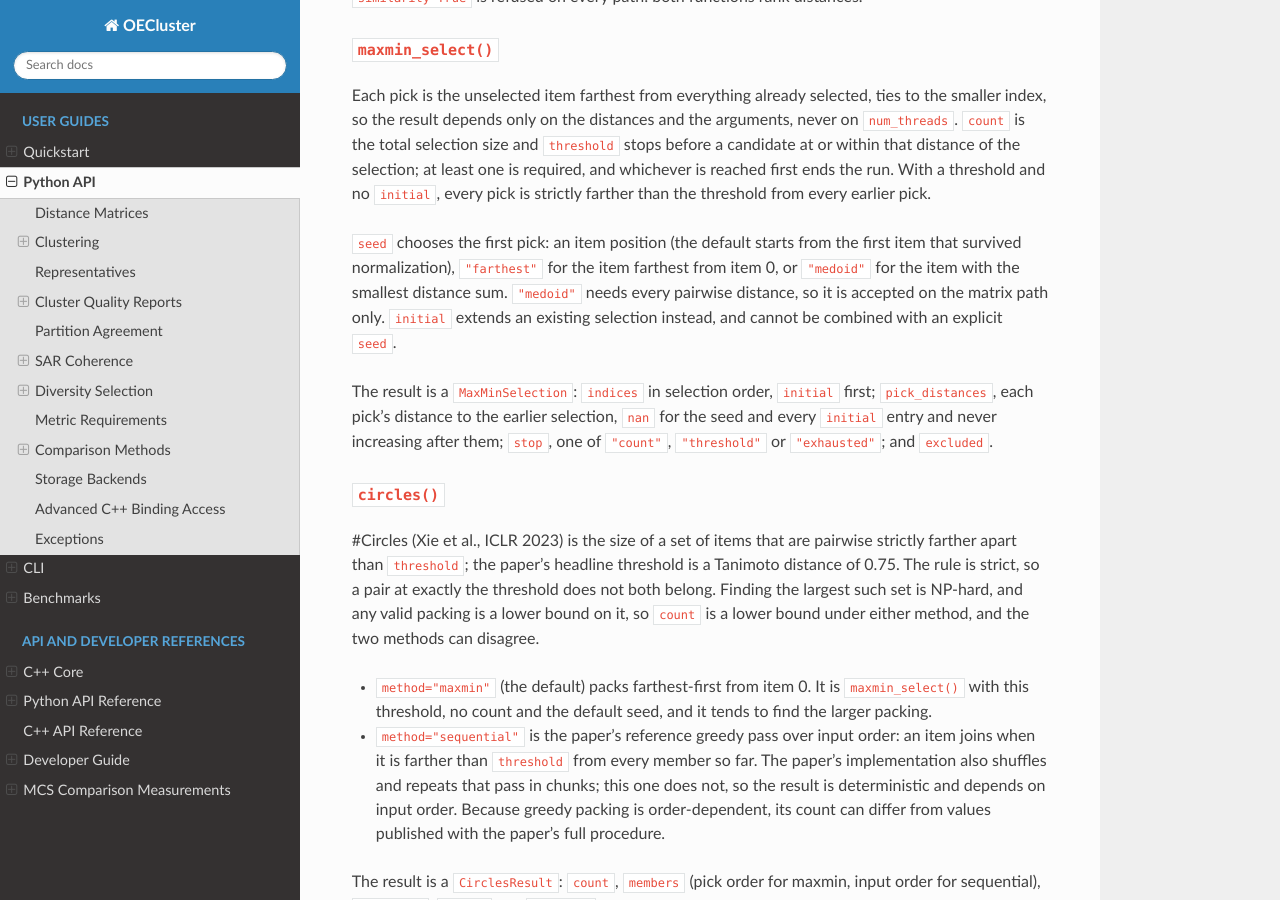
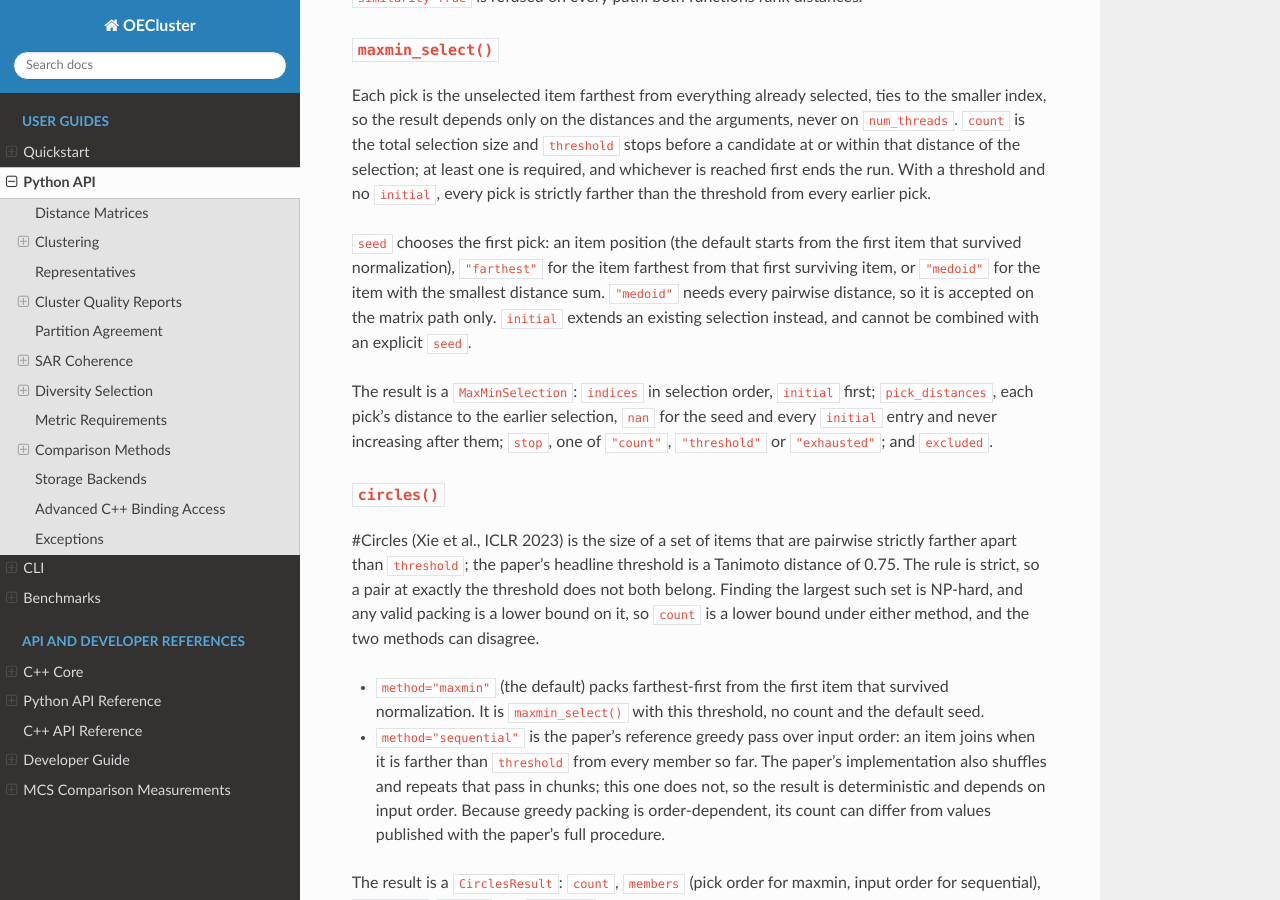
Before and after one commit to scott-arne/oecluster, a Sphinx documentation site: the page built from docs/python-api.md, in a window 1280 px wide and 900 px high, scrolled down 18058 px. Built offline with Sphinx 7.4.7 and the Read the Docs theme 3.1.0, drawn with Linux system fonts in a browser that asks for light colours; pages that are not in the unit, such as notebooks, are missing from menus; the version number is read from the project's files by our own code.

Commit message:
docs: anchor the farthest seed and maxmin circles to the first surviving item

```diff
--- a/docs/python-api.md
+++ b/docs/python-api.md
@@ -904,7 +904,7 @@ the threshold from every earlier pick.
 
 `seed` chooses the first pick: an item position (the default starts from the
 first item that survived normalization), `"farthest"` for the item farthest
-from item 0, or `"medoid"` for the item with the smallest distance sum.
+from that first surviving item, or `"medoid"` for the item with the smallest distance sum.
 `"medoid"` needs every pairwise distance, so it is accepted on the matrix path
 only. `initial` extends an existing selection instead, and cannot be combined
 with an explicit `seed`.
@@ -923,9 +923,9 @@ exactly the threshold does not both belong. Finding the largest such set is
 NP-hard, and any valid packing is a lower bound on it, so `count` is a lower
 bound under either method, and the two methods can disagree.
 
-- `method="maxmin"` (the default) packs farthest-first from item 0. It is
-  `maxmin_select()` with this threshold, no count and the default seed, and it
-  tends to find the larger packing.
+- `method="maxmin"` (the default) packs farthest-first from the first item
+  that survived normalization. It is `maxmin_select()` with this threshold, no
+  count and the default seed.
 - `method="sequential"` is the paper's reference greedy pass over input order:
   an item joins when it is farther than `threshold` from every member so far.
   The paper's implementation also shuffles and repeats that pass in chunks;
```
Also changed, not shown: CHANGELOG.md (+4 -4 lines), 2 other files.
